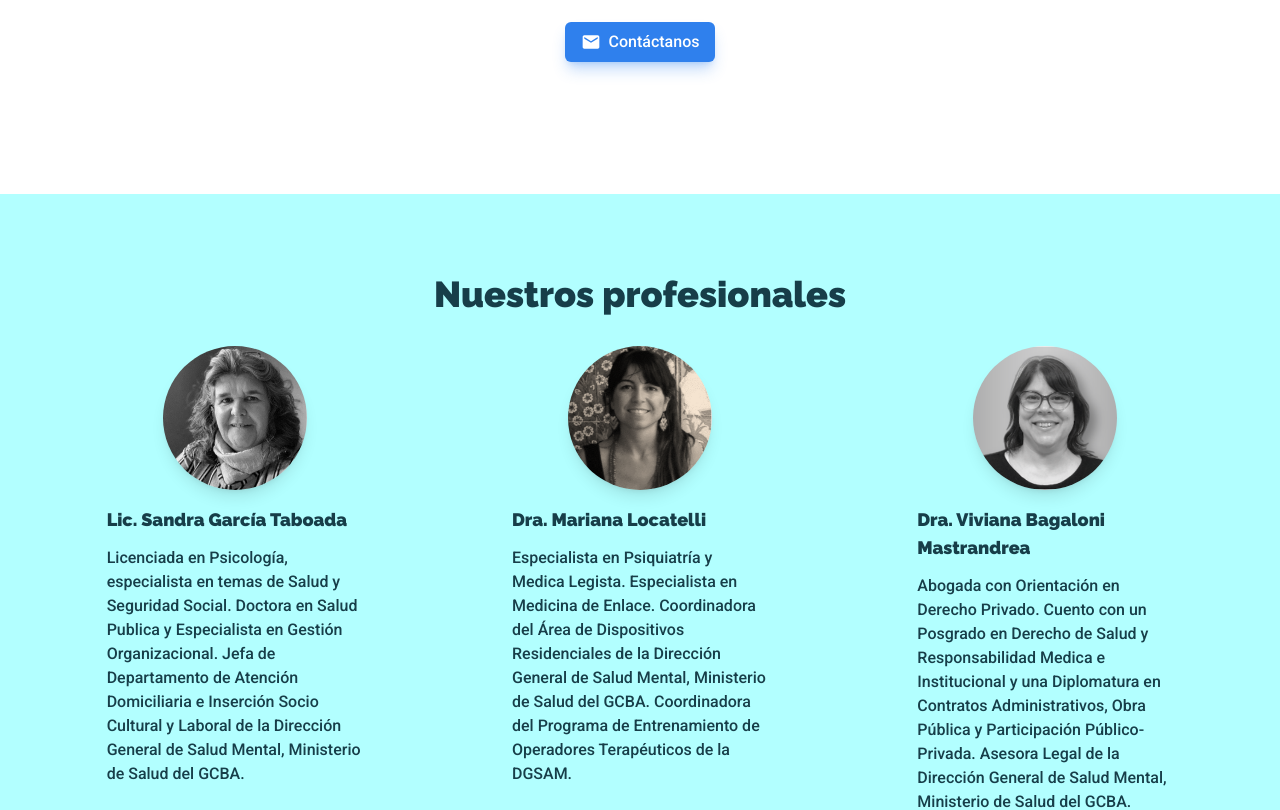
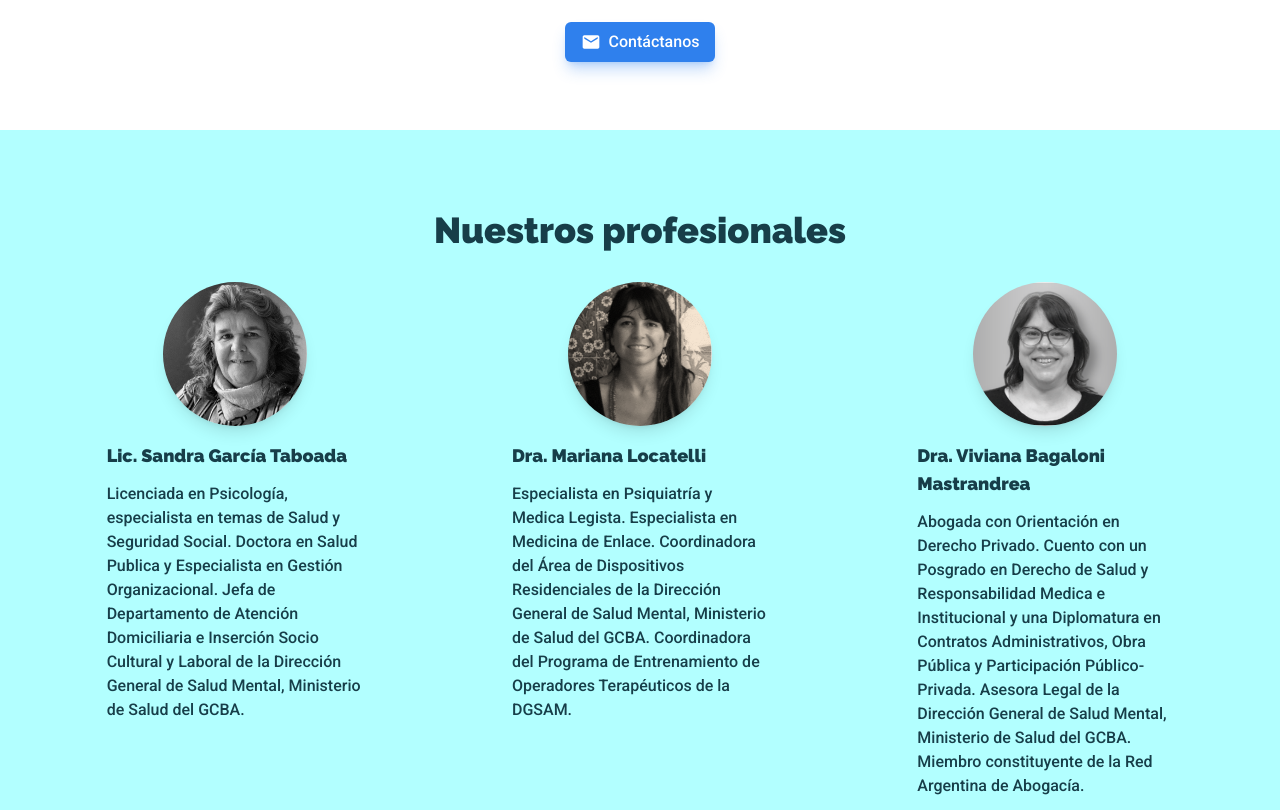
Before and after one commit to francojnieva/Salud-Integral-Psi, a React (Vite) app: page / in a window 1280 px wide. Shown: the part 1560-2370 px from the top of the page. Built offline with nearby package versions, Linux system fonts and the light colour scheme.

Commit message:
:art: add text colot to textarea and delete margins.

```diff
--- a/src/components/AboutUs/AboutUs.jsx
+++ b/src/components/AboutUs/AboutUs.jsx
@@ -5,7 +5,7 @@ import VivianaBagaloni from './assets/Dra. Viviana Bagaloni Mastrandrea.png'
 
 const AboutUs = () => {
     return (
-        <section id='about-us' className='px-3 mt-16 pt-12 pb-10 bg-[#b2ffff] md:px-8 lg:pt-16'>
+        <section id='about-us' className='px-3 pt-12 pb-10 bg-[#b2ffff] md:px-8 lg:pt-16'>
             <h2 className=' text-[#173e49] text-center text-2xl py-4 md:text-3xl lg:text-4xl'>Nuestros profesionales</h2>
             <div className='space-y-5 lg:flex justify-around items-center lg:space-y-0'>
                 <div className="about-us-cards">
--- a/src/components/ContactFrom/ContactFrom.jsx
+++ b/src/components/ContactFrom/ContactFrom.jsx
@@ -22,7 +22,6 @@ const ContactFrom = () => {
                             id="name"
                         />
                     </div>
-                    <span id='errorName'></span>
                     <div className=' flex flex-col space-y-2 mb-6'>
                         <label htmlFor="email" className='text-[#173e49] font-bold text-sm'>Correo electrónico:</label>
                         <input
@@ -48,7 +47,7 @@ const ContactFrom = () => {
                     <div className=' flex flex-col space-y-2 mb-6'>
                         <label htmlFor="message" className='text-[#173e49] font-bold text-sm'>Mensaje:</label>
                         <textarea
-                            className='p-2 rounded-md bg-[#fff] placeholder-[#737779] text-sm font-medium outline-none resize-none lg:bg-[#e2e2e2]'
+                            className='p-2 rounded-md bg-[#fff] text-[#173e49] placeholder-[#737779] text-sm font-medium outline-none resize-none lg:bg-[#e2e2e2]'
                             autoComplete='off'
                             name='message'
                             required
```
